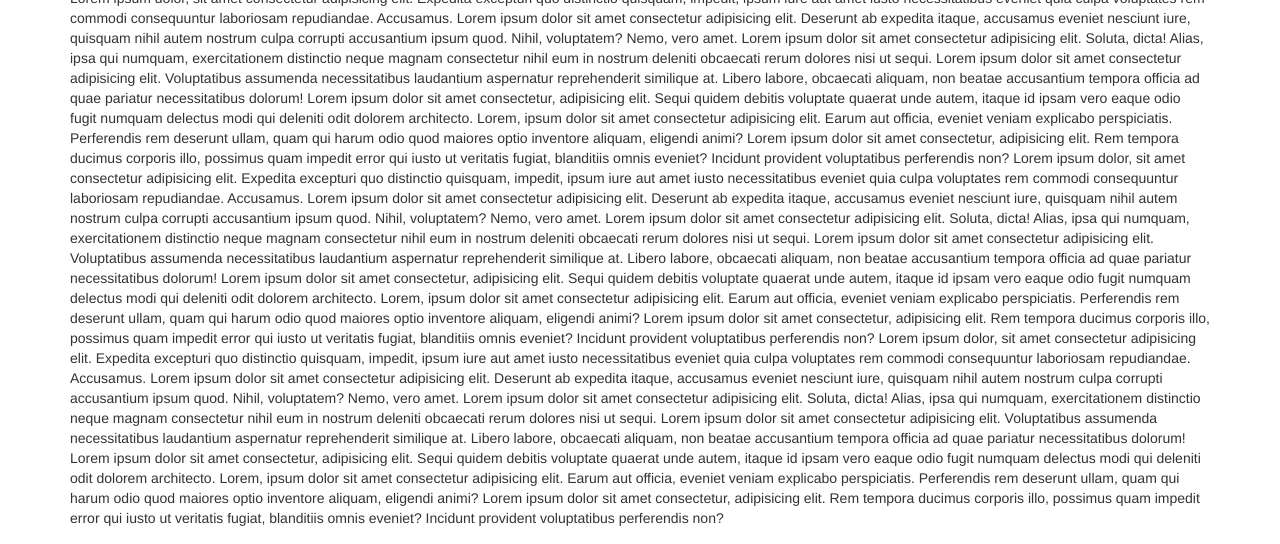
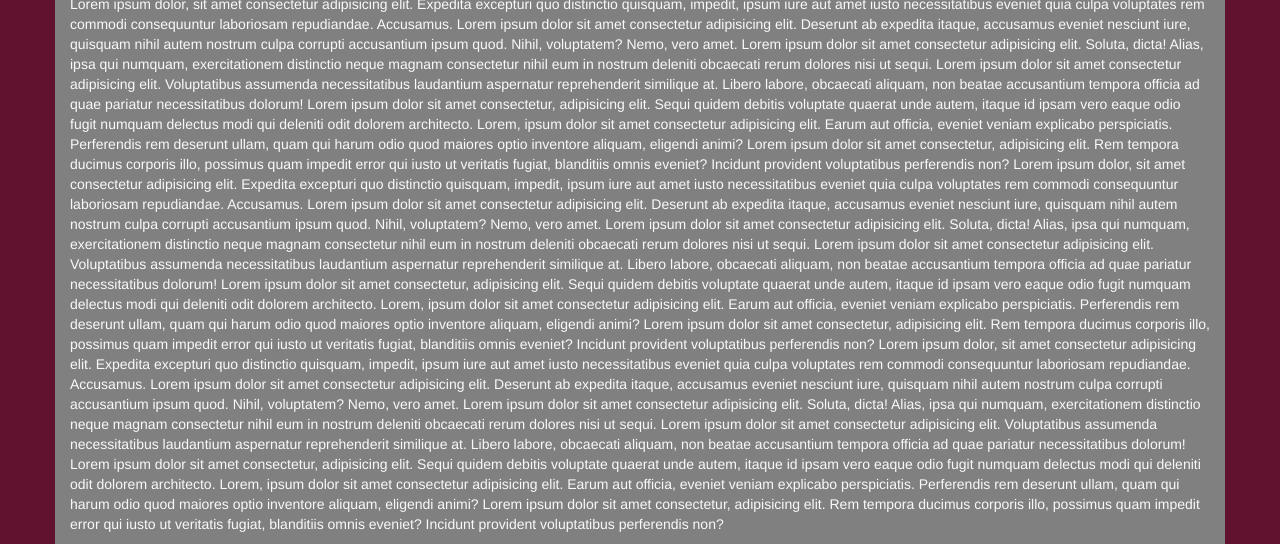
Before and after one commit to abiyhareg/abiyhareg.github.io, a plain HTML site: page module 3 Ass/index.html in a window 1280 px wide. Shown: the part 257-801 px from the top of the page. Drawn offline with nearby package versions, Linux system fonts and the light colour scheme.

Commit message:
Update index.html

```diff
--- a/module 3 Ass/index.html
+++ b/module 3 Ass/index.html
@@ -5,7 +5,7 @@
   <meta charset="utf-8">
   <meta name="viewport" content="width=device-width, initial-scale=1">
   <link rel="stylesheet" href="https://maxcdn.bootstrapcdn.com/bootstrap/3.4.1/css/bootstrap.min.css">
-  <link rel="stylesheet" type="text/css" href="module 3 Ass/css/style.css">
+  <link rel="stylesheet" type="text/css" href="css/style.css">
   <script src="https://ajax.googleapis.com/ajax/libs/jquery/3.5.1/jquery.min.js"></script>
   <script src="https://maxcdn.bootstrapcdn.com/bootstrap/3.4.1/js/bootstrap.min.js"></script>
 </head>
```
